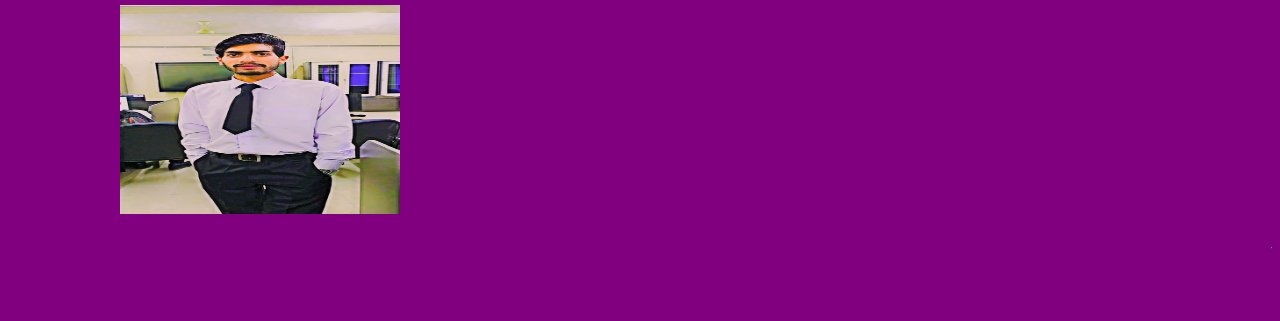
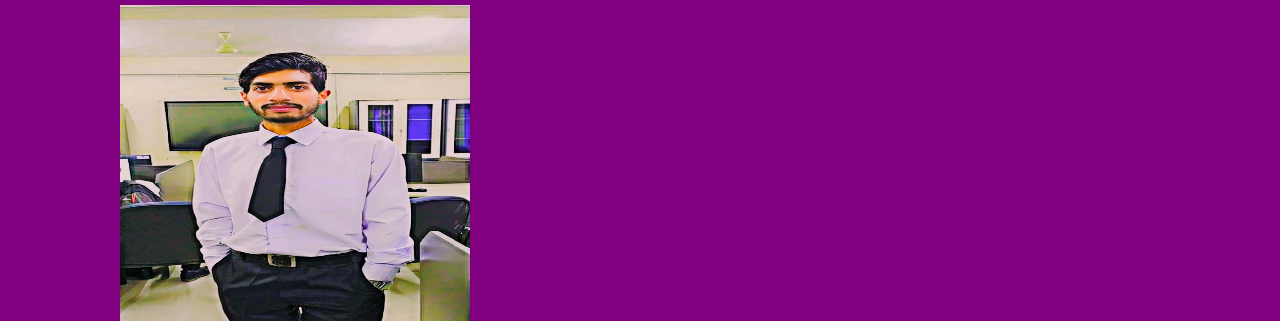
Before and after one commit to Firdous-w/personal-website, a plain HTML site: page index.html in a window 1280 px wide. Shown: the part 285-606 px from the top of the page. Drawn offline with Linux system fonts and the light colour scheme.

Commit message:
Update index.html

```diff
--- a/index.html
+++ b/index.html
@@ -26,7 +26,7 @@ b{color: black;
 }
 
 img{height:209px;
-    width:280px;
+    width:180px;
 }
 
 strong{display:flex;
@@ -34,12 +34,15 @@ strong{display:flex;
 
 h2{color:aqua;
 }
+#my-img{ width:350px;
+    height:350px;
+        }
     </style>
 </head>
 <body>
     <h2><marquee>GOVERNMENT BOYS DEGREE COLLEGE BARAMULLAH </marquee></h2>
     <marquee><img src="img-13.jpeg" alt=""></marquee>
-    <img style="padding-left: 7rem;" src="img-12.jpeg"alt="">
+    <img id="my-img" style="padding-left: 7rem;" src="img-12.jpeg"alt="">
   <h1><marquee>WEBSITE </marquee></h1>
   <marquee><i><h1>Firdous Ahmad Wani....</h1></i></marquee>
 
```
